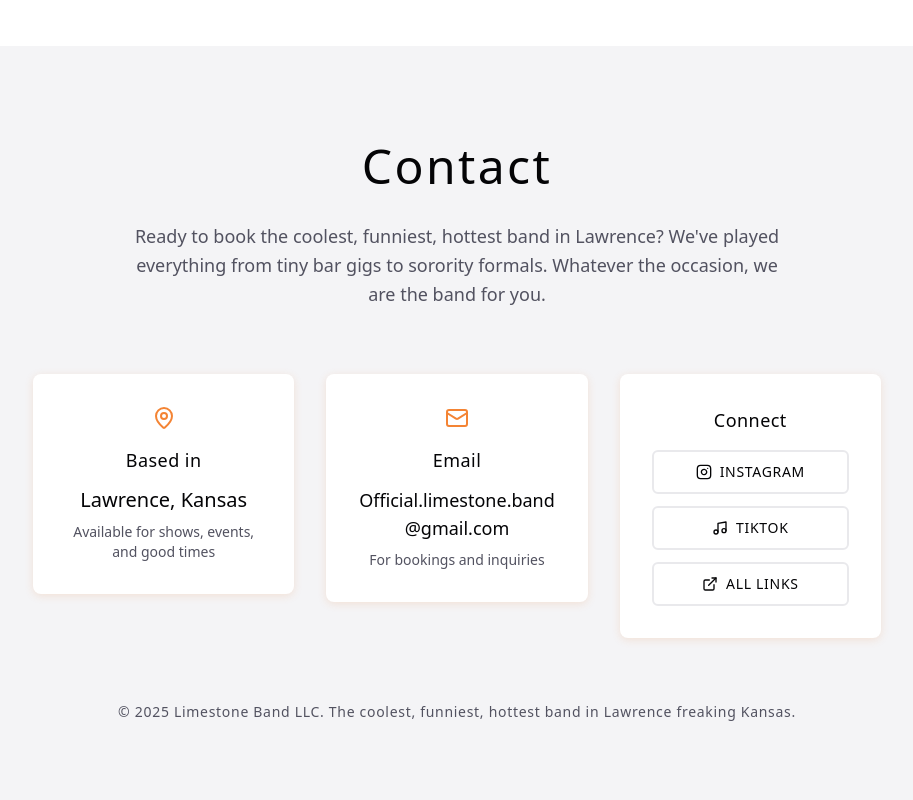
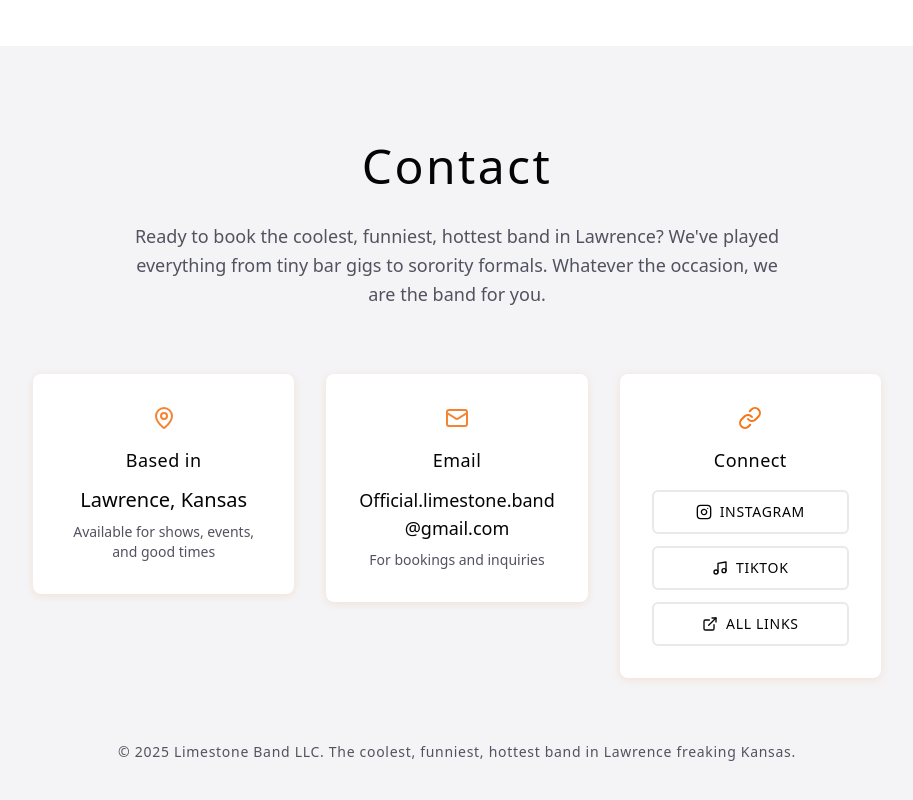
Before and after one commit to SpencerTimkar/limestone-soundstage, a React (Vite) app: page / in a window 1280 px wide. Shown: the part 2919-3719 px from the top of the page, without its empty margins (183-1096 px from the left). Built offline with nearby package versions, Linux system fonts and the light colour scheme.

Commit message:
Add chain logo

```diff
--- a/src/components/Contact.tsx
+++ b/src/components/Contact.tsx
@@ -1,5 +1,5 @@
 import { Button } from "@/components/ui/button";
-import { Instagram, Music, ExternalLink, MapPin, Mail } from "lucide-react";
+import { Instagram, Music, ExternalLink, MapPin, Mail, Link } from "lucide-react";
 
 const Contact = () => {
   return (
@@ -48,6 +48,9 @@ const Contact = () => {
           {/* Connect */}
           <div className="text-center animate-fade-in space-y-4">
             <div className="bg-background rounded-lg p-8 shadow-subtle">
+              <div className="flex justify-center mb-4">
+                <Link className="w-6 h-6 text-orange-500" />
+              </div>
               <h3 className="text-lg font-medium mb-4 tracking-wide">Connect</h3>
               <div className="space-y-3">
                 <Button
```
